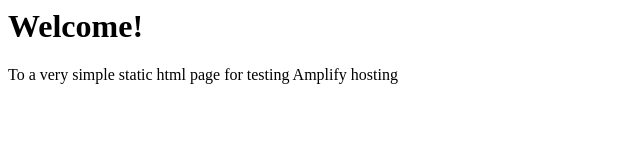
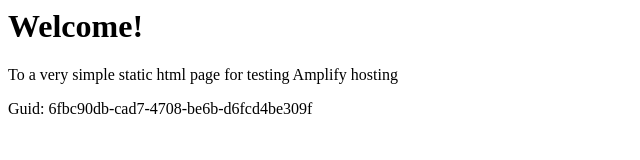
Before and after one commit to aws-aemilia-cmh/Github-PR-Commit-Integration-Test-DoNotTouch-Gith-P5X5MO5I-v1-preprod-us-east-2, a website: page src/index.html in a window 1280 px wide. Shown: the whole page, without its empty margins (0-640 px from the left). Drawn offline with Linux system fonts and the light colour scheme.

Commit message:
commit from integ tests

```diff
--- a/src/index.html
+++ b/src/index.html
@@ -1,3 +1,5 @@
+
+
 <html lang="en">
 
 <head>
@@ -10,6 +12,6 @@
 <body>
     <h1>Welcome!</h1>
     <p>To a very simple static html page for testing Amplify hosting</p>
-</body>
+    <p>Guid: 6fbc90db-cad7-4708-be6b-d6fcd4be309f</p></body>
 
 </html>
```
